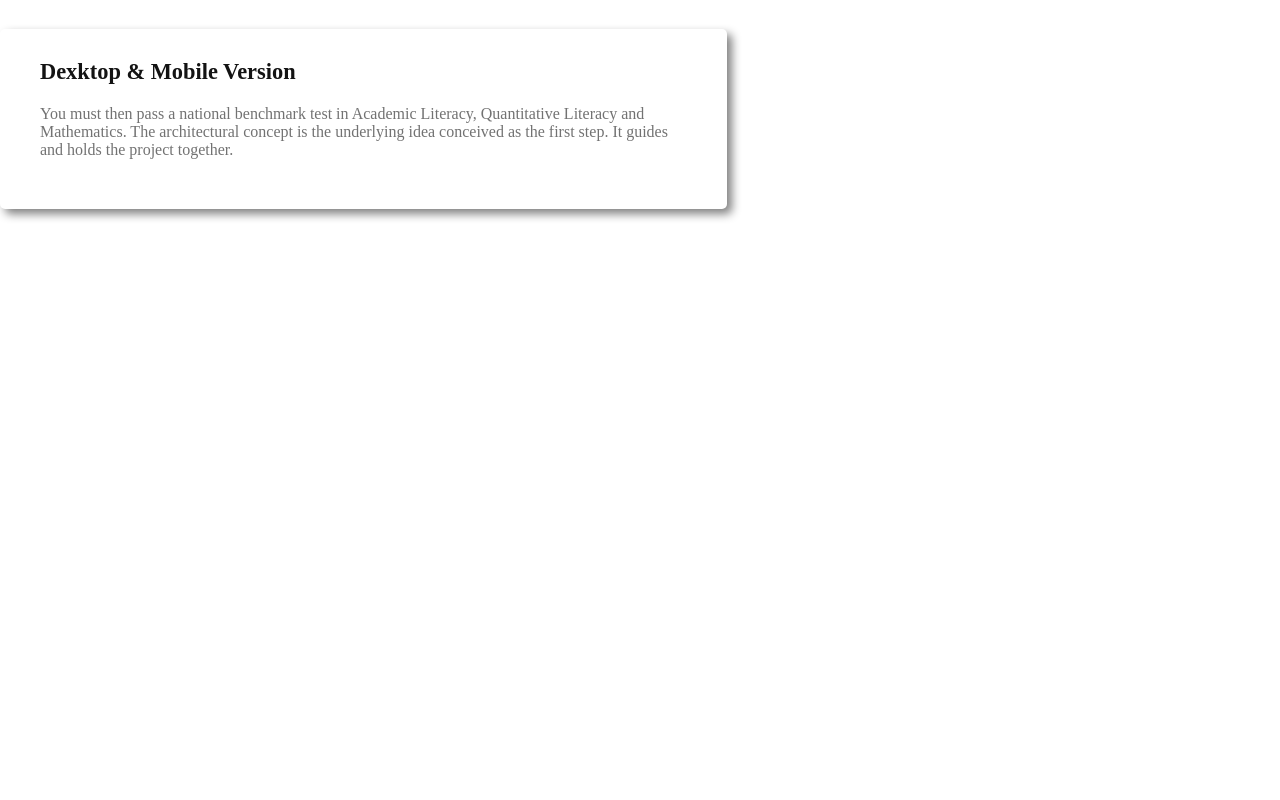
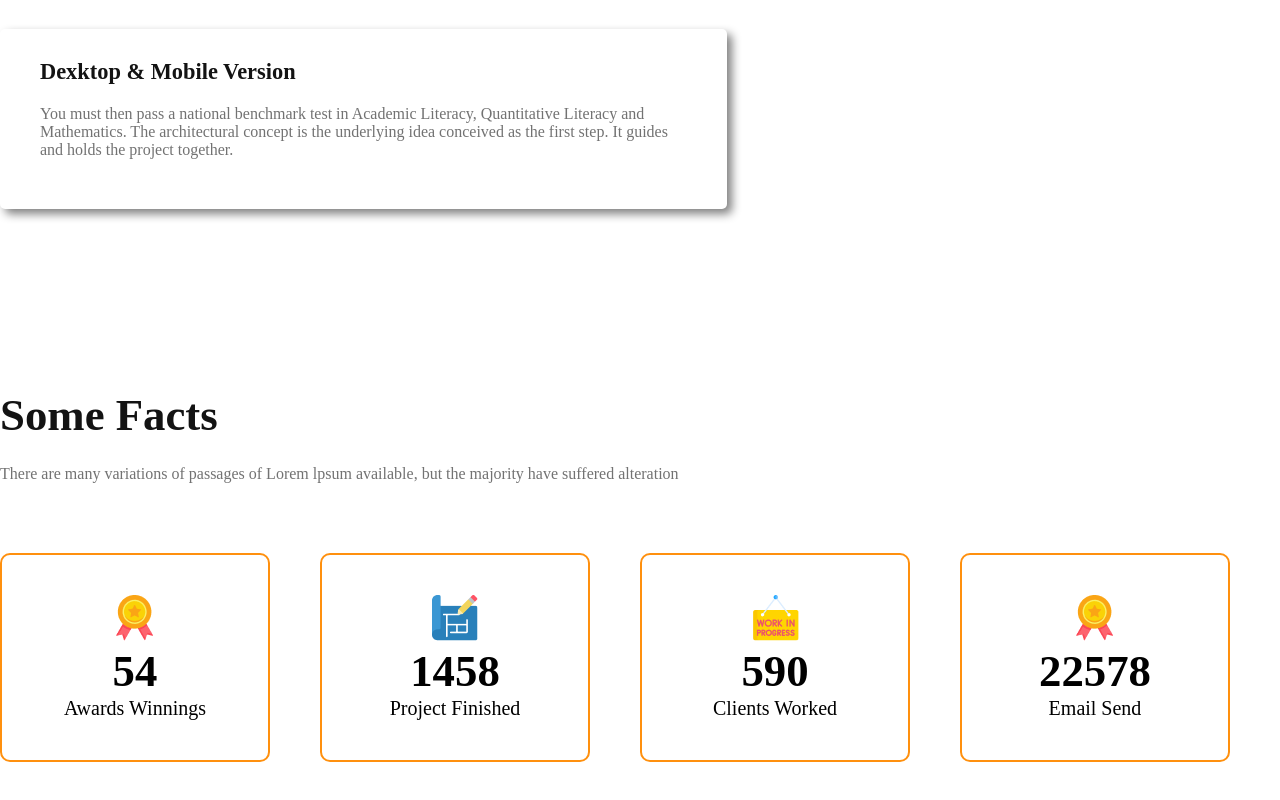
Before and after one commit to abdurrahaman2017/architects-website, a plain HTML site: page index.html in a window 1280 px wide. Shown: the part 2622-3422 px from the top of the page. Before the commit the page ends 2881 px from the top, so only its background shows below. Drawn offline with Linux system fonts and the light colour scheme.

Commit message:
some facts section code style

```diff
--- a/index.html
+++ b/index.html
@@ -116,6 +116,36 @@
         </section>
 
 
+        <section class="some-facts">
+            <h3 class="some-facts-title dark-1">Some Facts</h3>
+            <p class="some-facts-description dark-3">There are many variations of passages of Lorem lpsum available, but the majority have suffered alteration</p>
+
+            <div class="some-facts-container">
+                <div class="some-facts-single-container">
+                    <img src="images/icons/ribon.png" alt="">
+                    <h5>54</h5>
+                    <p>Awards Winnings</p>
+                </div>
+
+                <div class="some-facts-single-container">
+                    <img src="images/icons/projects.png" alt="">
+                    <h5>1458</h5>
+                    <p>Project Finished</p>
+                </div>
+
+                <div class="some-facts-single-container">
+                    <img src="images/icons/customers.png" alt="">
+                    <h5>590</h5>
+                    <p>Clients Worked</p>
+                </div>
+
+                <div class="some-facts-single-container">
+                    <img src="images/icons/ribon.png" alt="">
+                    <h5>22578</h5>
+                    <p>Email Send</p>
+                </div>
+            </div>
+        </section>
 
     </main>
 
--- a/style/style.css
+++ b/style/style.css
@@ -280,3 +280,50 @@ main > section{
 }
 
 /* features love ejony section code style end here */
+
+
+/* some facts section code start here */
+.some-facts-title{
+    font-size:2.80rem;
+    font-weight: bold;
+    margin-bottom: 24px;
+}
+
+.some-facts-description{
+    font-size: 1rem;
+    margin-bottom: 70px;
+}
+
+.some-facts-container{
+    display: grid;
+    grid-template-columns: repeat(4,1fr);
+    text-align: center;
+    align-items: center;
+    margin-bottom: 100px;
+}
+
+.some-facts-single-container{
+    border: 2px solid #FF900E;
+    margin-right:50px;
+    padding: 40px;
+    border-radius: 10px;
+}
+
+.some-facts-single-container:hover{
+    border: 2px solid green;
+    transition: 0.5s;
+}
+
+.some-facts-single-container > h5{
+    font-size:2.80rem;
+    font-weight: 600px;
+}
+
+.some-facts-single-container > p{
+    font-size: 1.25rem;
+    font-weight: 600px;
+}
+
+
+
+/* some facts section code end here */
```
